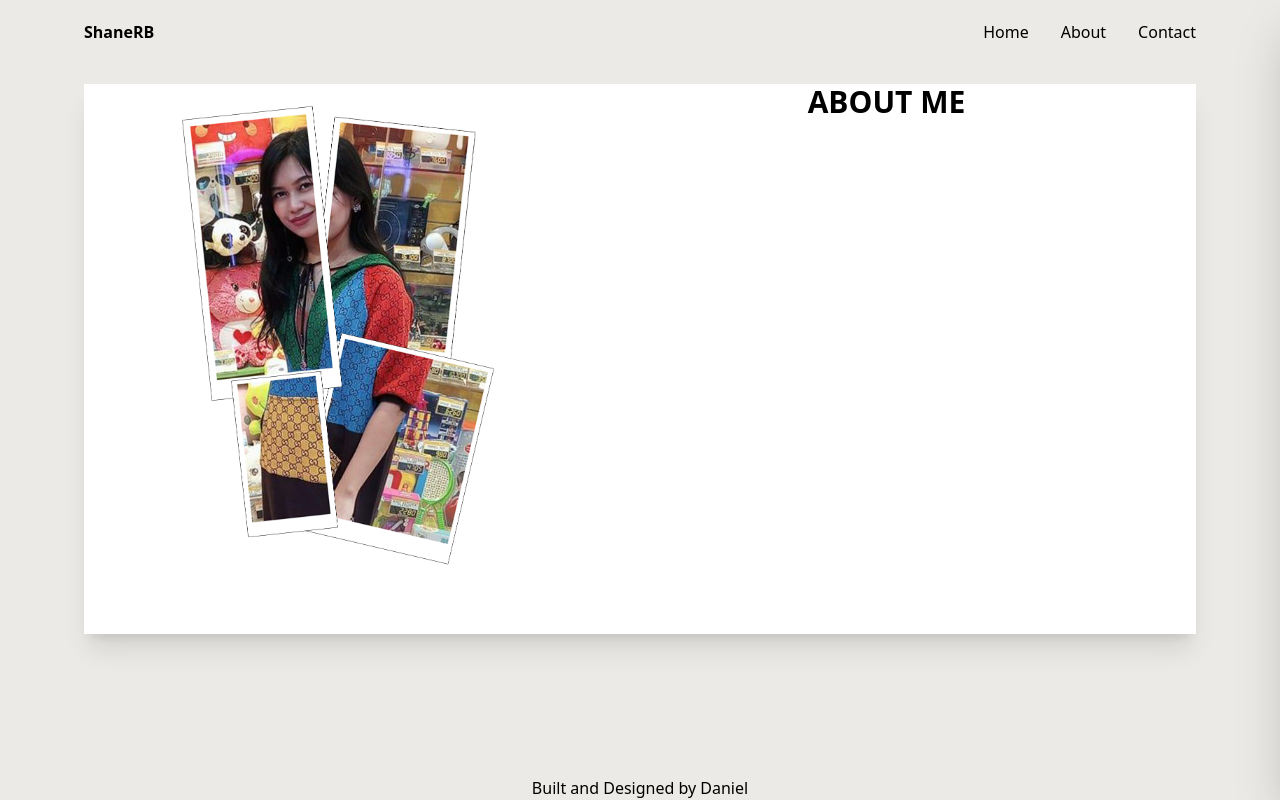
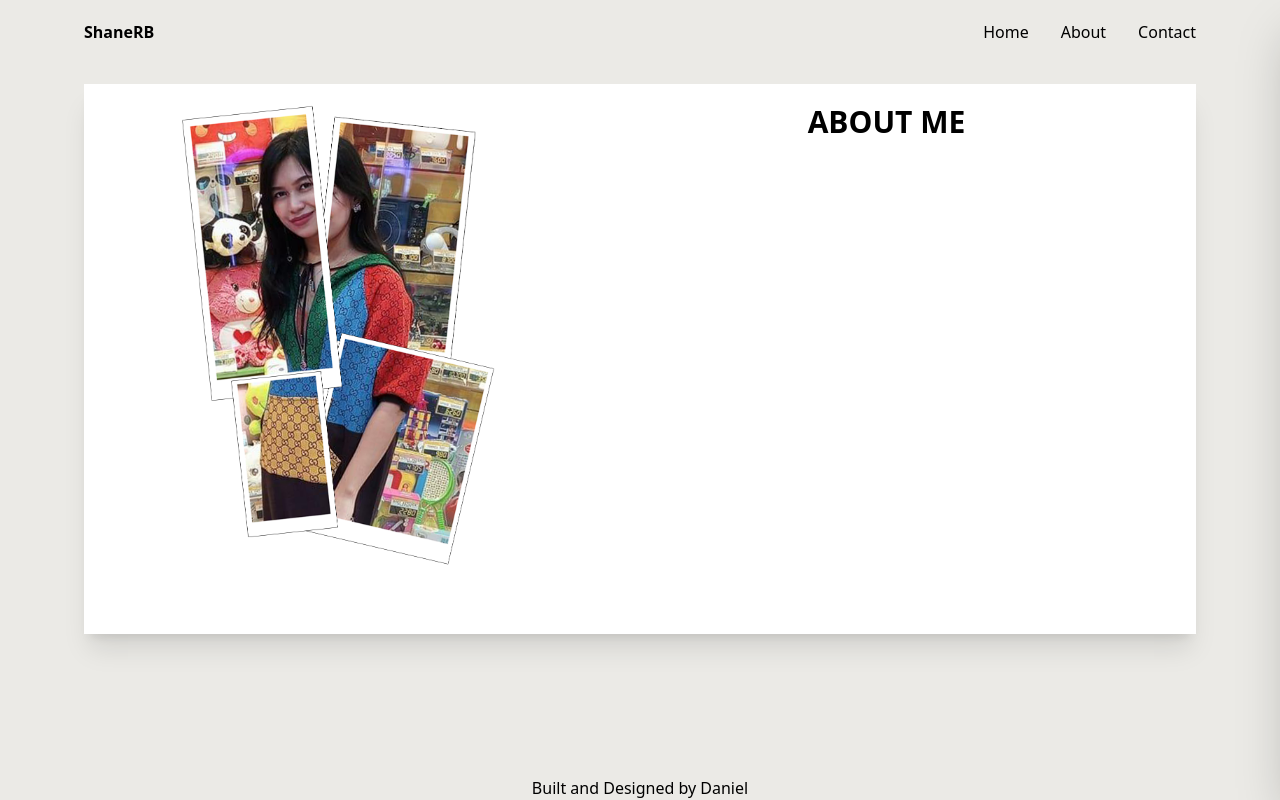
Before and after one commit to cawasdn/srb, a Next.js app: page /about in a window 1280 px wide. Built offline with nearby package versions, Linux system fonts and the light colour scheme.

Commit message:
minor fix to pages

```diff
--- a/app/about/page.js
+++ b/app/about/page.js
@@ -17,7 +17,9 @@ const About = () => {
               />
             </div>
             <div className='text-center space-y-5 sm:w-[500px] sm:h-[550px]  mx-auto'>
-              <h1 className='text-xl sm:text-3xl font-bold '>ABOUT ME</h1>
+              <h1 className='text-xl sm:text-3xl font-bold sm:mt-5'>
+                ABOUT ME
+              </h1>
             </div>
           </div>
         </div>
--- a/app/contact/page.js
+++ b/app/contact/page.js
@@ -15,7 +15,7 @@ const Contact = () => {
               />
             </div>
             <div className='text-center space-y-5 sm:w-[500px] sm:h-[550px] mx-auto'>
-              <h1 className='text-xl sm:text-3xl font-bold '>CONTACT</h1>
+              <h1 className='text-xl sm:text-3xl font-bold sm:mt-5'>CONTACT</h1>
             </div>
           </div>
         </div>
--- a/app/projects/page.js
+++ b/app/projects/page.js
@@ -15,7 +15,9 @@ const Projects = () => {
               />
             </div>
             <div className='text-center space-y-5 sm:w-[500px] sm:h-[550px] mx-auto'>
-              <h1 className='text-xl sm:text-3xl font-bold '>PROJECTS</h1>
+              <h1 className='text-xl sm:text-3xl font-bold sm:mt-5'>
+                PROJECTS
+              </h1>
             </div>
           </div>
         </div>
```
